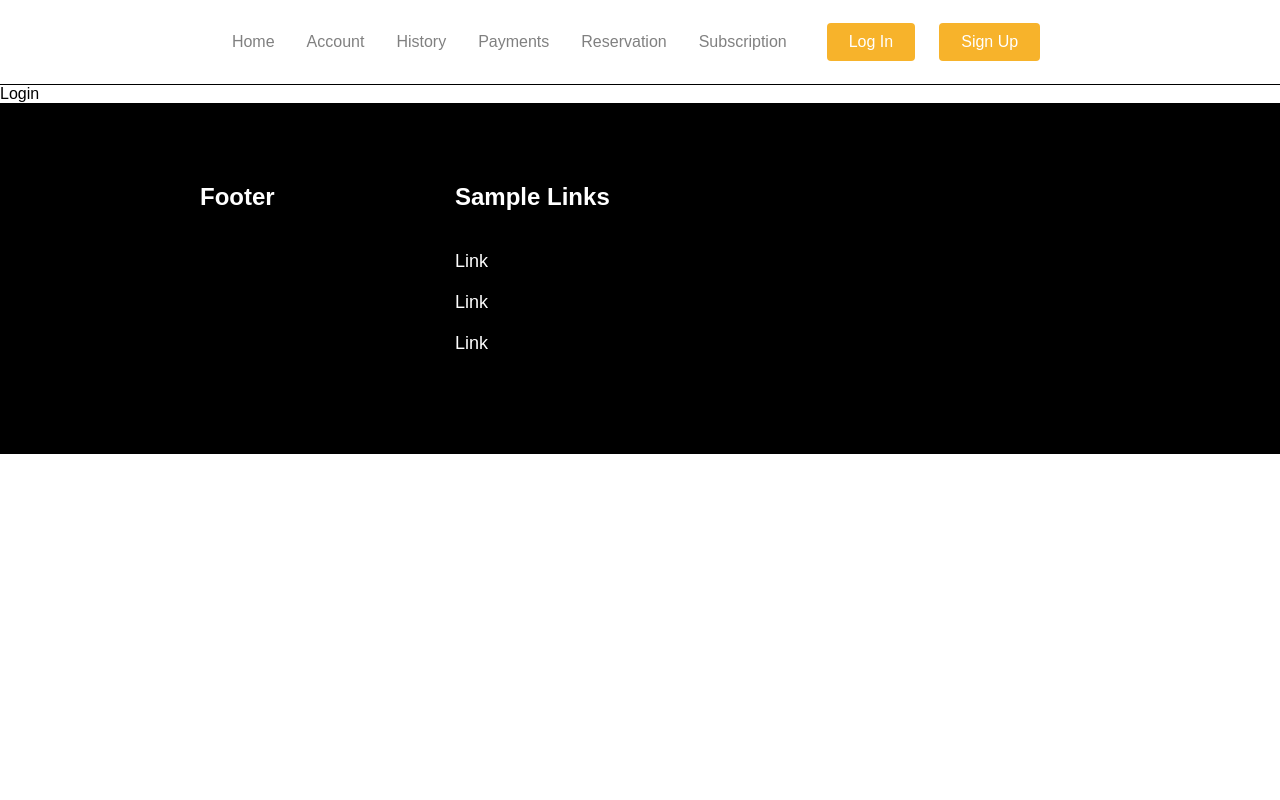
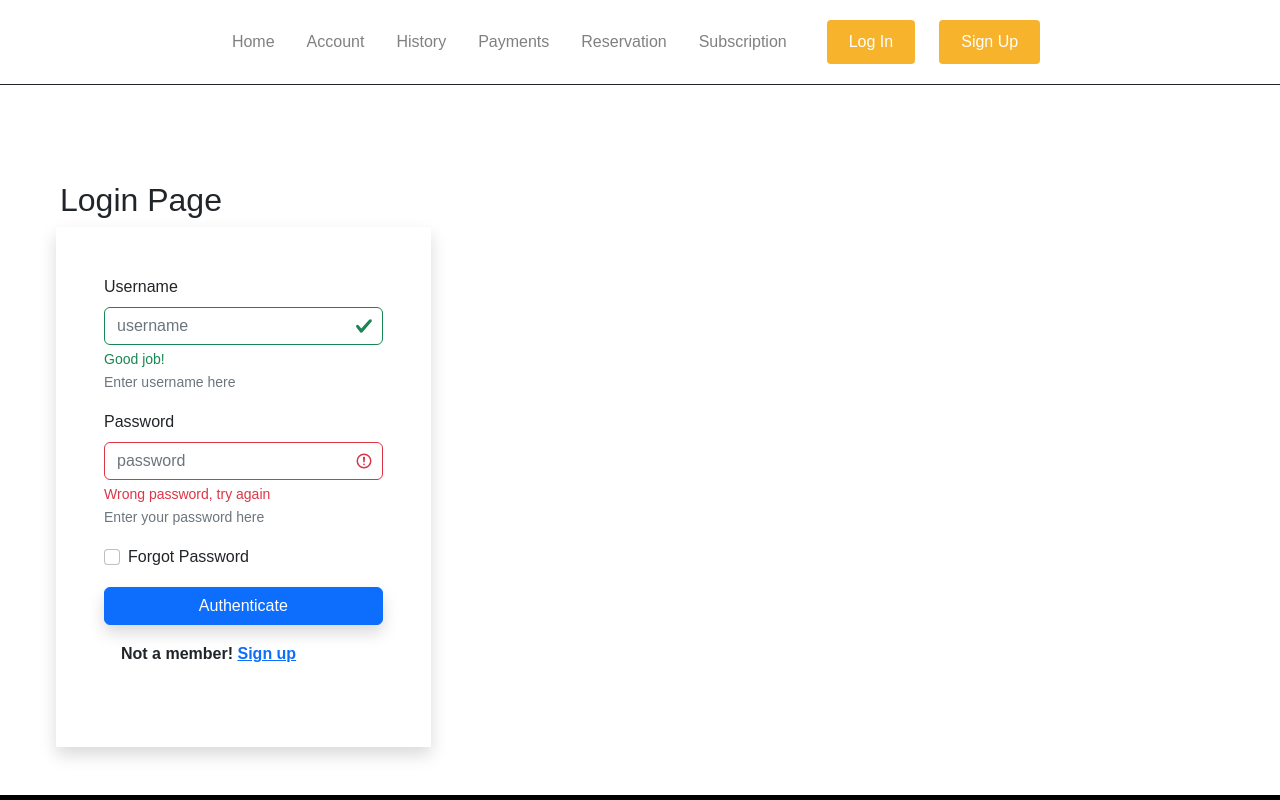
Before and after one commit to itsjmendez/park-a-lot, a React (Create React App) app: page /login in a window 1280 px wide. Shown: the top 800 px of the page. Built offline with nearby package versions, Linux system fonts and the light colour scheme.

Commit message:
PL-10 Added Login Front-end HTML CSS design

```diff
--- a/public/index.html
+++ b/public/index.html
@@ -1,20 +1,20 @@
 <!DOCTYPE html>
 <html lang="en">
+
 <head>
   <meta charset="utf-8" />
-    <link rel="icon" href="%PUBLIC_URL%/favicon.ico" />
+  <link rel="icon" href="./favicon.ico" />
+  <link rel="stylesheet" href="https://cdn.jsdelivr.net/npm/bootstrap@5.2.0/dist/css/bootstrap.min.css"
+    integrity="sha384-gH2yIJqKdNHPEq0n4Mqa/HGKIhSkIHeL5AyhkYV8i59U5AR6csBvApHHNl/vI1Bx" crossorigin="anonymous">
   <meta name="viewport" content="width=device-width, initial-scale=1" />
   <meta name="theme-color" content="#000000" />
-    <meta
-      name="description"
-      content="Web site created using create-react-app"
-    />
-    <link rel="apple-touch-icon" href="%PUBLIC_URL%/logo192.png" />
+  <meta name="description" content="Web site created using create-react-app" />
+  <link rel="apple-touch-icon" href="./logo192.png" />
   <!--
       manifest.json provides metadata used when your web app is installed on a
       user's mobile device or desktop. See https://developers.google.com/web/fundamentals/web-app-manifest/
     -->
-    <link rel="manifest" href="%PUBLIC_URL%/manifest.json" />
+  <link rel="manifest" href="./manifest.json" />
   <!--
       Notice the use of %PUBLIC_URL% in the tags above.
       It will be replaced with the URL of the `public` folder during the build.
@@ -26,6 +26,7 @@
     -->
   <title>Park-a-lot</title>
 </head>
+
 <body>
   <noscript>You need to enable JavaScript to run this app.</noscript>
   <div id="root"></div>
@@ -39,5 +40,12 @@
       To begin the development, run `npm start` or `yarn start`.
       To create a production bundle, use `npm run build` or `yarn build`.
     -->
+  <script src="https://cdn.jsdelivr.net/npm/bootstrap@5.2.0/dist/js/bootstrap.bundle.min.js"
+    integrity="sha384-A3rJD856KowSb7dwlZdYEkO39Gagi7vIsF0jrRAoQmDKKtQBHUuLZ9AsSv4jD4Xa"
+    crossorigin="anonymous"></script>
+  <script src="https://cdn.jsdelivr.net/npm/bootstrap@5.2.0/dist/js/bootstrap.min.js"
+    integrity="sha384-ODmDIVzN+pFdexxHEHFBQH3/9/vQ9uori45z4JjnFsRydbmQbmL5t1tQ0culUzyK"
+    crossorigin="anonymous"></script>
 </body>
+
 </html>
--- a/src/pages/Login/Index.js
+++ b/src/pages/Login/Index.js
@@ -1,5 +1,45 @@
 import React from 'react';
 
 export const Login = () => {
-  return <div>Login</div>;
+  return <div class="container pt-5 m-5">
+    <h2>Login Page</h2>
+    <div class="row justify-content-center align-items-center g-2">
+      <div class="col-lg-4 shadow p-5 ">
+        <form class="form" method="post" action="/auth">
+          <div class="mb-3">
+            <label for="username" class="form-label">Username</label>
+            <input type="text" class="form-control is-valid" name="username" id="username" aria-describedby="username" placeholder="username" />
+            <div class="valid-feedback">Good job!</div>
+            <div class="invalid-feedback">Please Enter Valid Username</div>
+            <small id="username" class="form-text text-muted">Enter username here</small>
+          </div>
+          <div class="mb-3">
+            <label for="password" class="form-label">Password</label>
+            <input type="password"
+              class="form-control is-invalid" name="password" id="password" aria-describedby="password" placeholder="password"/>
+            <div class="valid-feedback">Good job!</div>
+            <div class="invalid-feedback">Wrong password, try again</div>
+            <small id="password" class="form-text text-muted">Enter your password here</small>
+          </div>
+          <div class="form-check">
+            <input class="form-check-input" type="checkbox" value="" id="forgotpassword"/>
+            <label class="form-check-label" for="forgotpassword">
+              Forgot Password
+            </label>
+          </div>
+          <div class="d-grid gap-2 pt-3">
+            <button type="submit" name="btnlogin" id="btnlogin" class="btn btn-primary shadow">Authenticate</button>
+          </div>
+        </form>
+
+        <div class="alert alert-link alert-sm" role="alert">
+          <strong>Not a member! </strong>
+          <a href="https://google.com" class="alert-link">Sign up</a>
+        </div>
+
+      </div>
+      <div class="col-lg-4"></div>
+      <div class="col-lg-4"></div>
+    </div>
+  </div>;
 };
```
Lines whose indentation alone changed are shown as unchanged.
